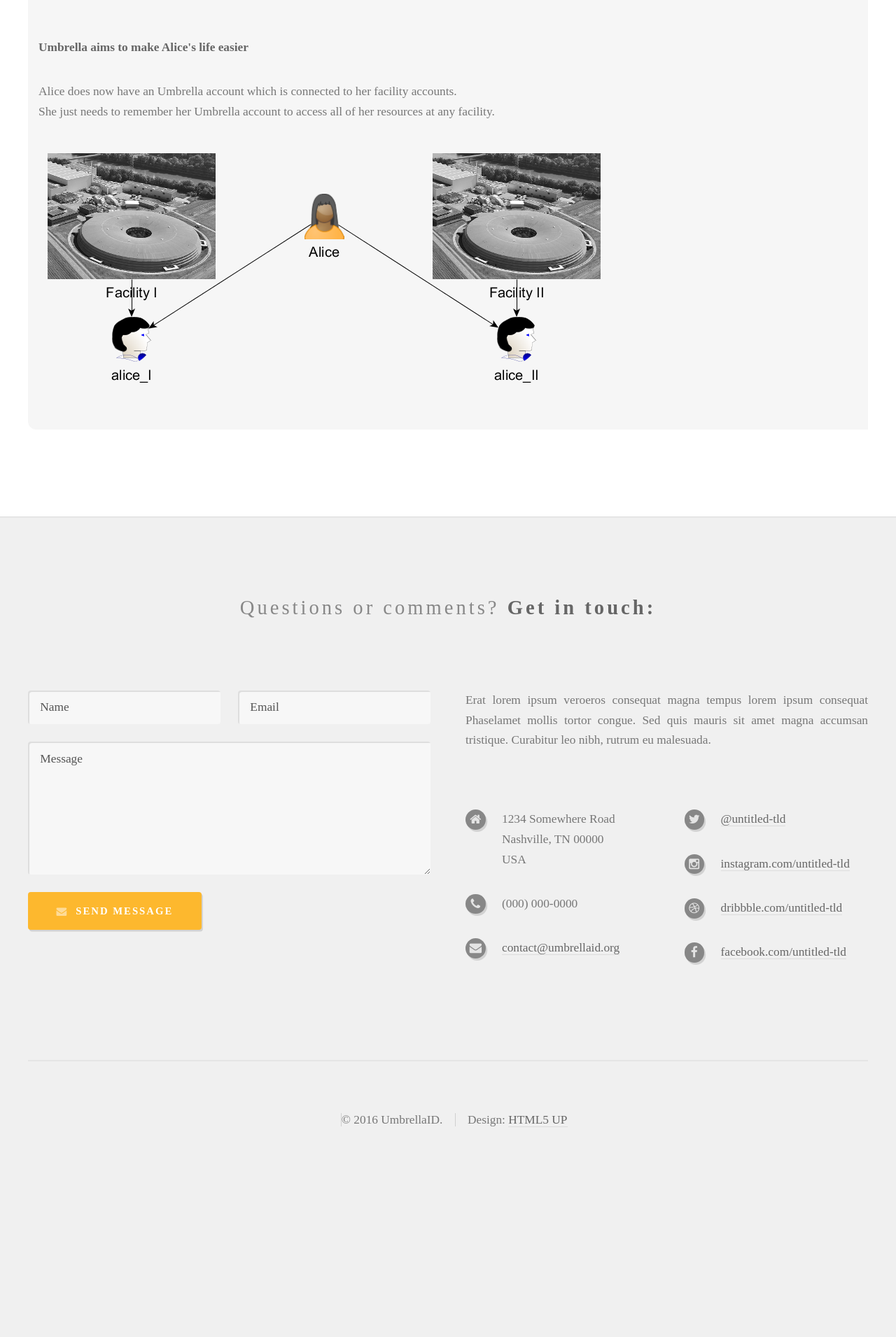
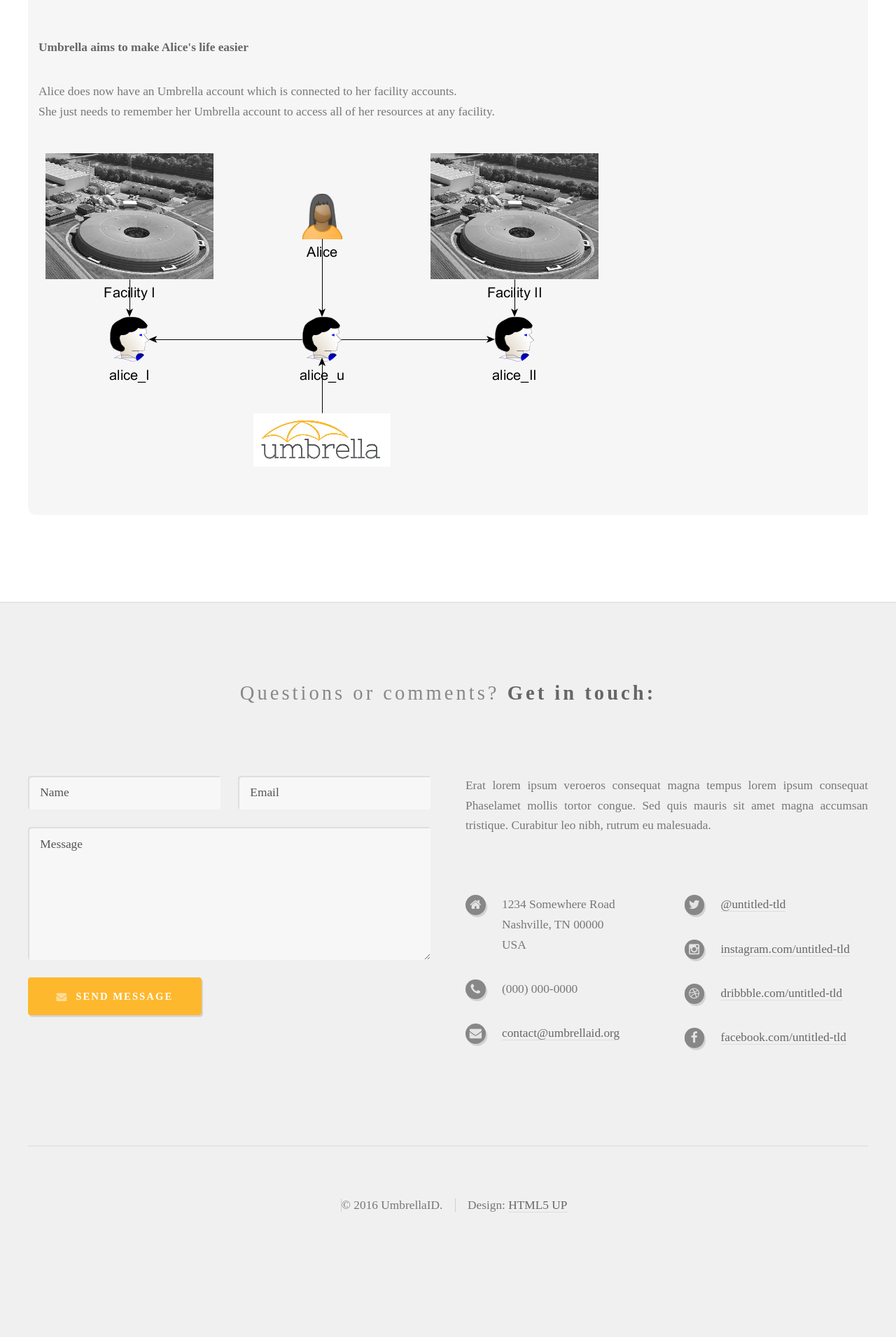
Before and after one commit to flowedback/flowedback.github.io, a Jekyll site: the page built from what.html, in a window 1280 px wide. Shown: the part 1372-3283 px from the top of the page at 70% size. Built offline with Jekyll 4.4.1, drawn with Linux system fonts in a browser that asks for light colours; some web fonts are replaced; before the commit the page ends 3161 px from its top, so only the background shows below that.

Commit message:
Update what.html

```diff
--- a/what.html
+++ b/what.html
@@ -19,5 +19,5 @@
     <li>Alice does now have an Umbrella account which is connected to her facility accounts.</li>
     <li>She just needs to remember her Umbrella account to access all of her resources at any facility.</li>
   </ul>
-  <p><img src="images/Umbrella-UseCasePic1.png" /></p>
+  <p><img src="images/Umbrella-UseCasePic2.png" /></p>
 </div>
```
